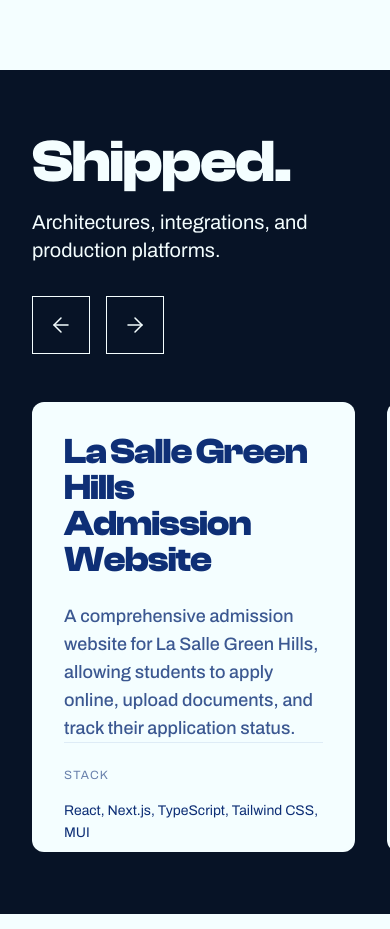
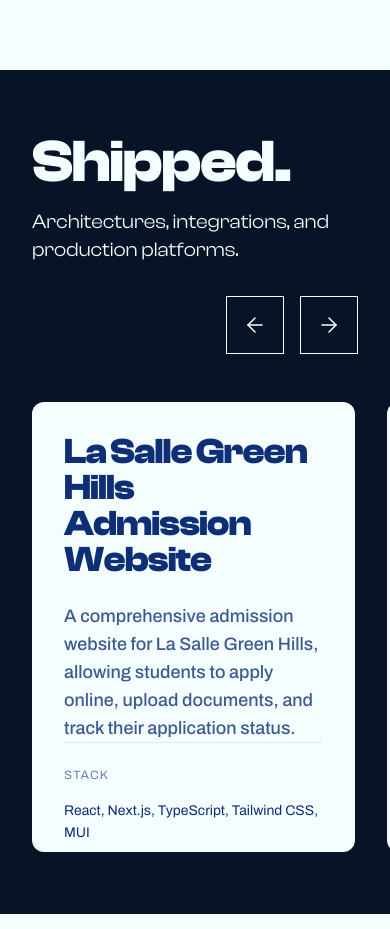
Before and after one commit to cjsupan/cj-portfolio, a React (Vite) app: page / in a window 390 px wide. Shown: the part 3460-4389 px from the top of the page. Built offline with nearby package versions, Linux system fonts and the light colour scheme.

Commit message:
fix: adjust layout and alignment in Projects section for improved presentation

```diff
--- a/src/sections/projects.tsx
+++ b/src/sections/projects.tsx
@@ -13,19 +13,19 @@
       id="projects"
       className="w-full min-h-dvh flex flex-col justify-center py-12 md:py-20 bg-background-dark text-primary-dark dark:bg-accent-dark/10 dark:text-primary-dark relative overflow-hidden"
     >
-      <div className="max-w-7xl mx-auto w-full px-8 md:px-16 mb-12 flex flex-col md:flex-row md:items-end justify-between gap-8">
+      <div className="max-w-7xl mx-auto w-full px-8 md:px-16 mb-12 flex flex-col md:flex-row md:items-end md:justify-between justify-start items-start gap-8">
         {/* The Heavy Header */}
         <div className="flex flex-col gap-4">
           <h2 className="text-6xl md:text-8xl font-heading font-bold leading-none tracking-tight">
             Shipped.
           </h2>
-          <p className="font-body text-xl md:text-2xl ">
+          <p className="text-xl md:text-2xl ">
             Architectures, integrations, and production platforms.
           </p>
         </div>
 
         {/* Minimalist Custom Navigation */}
-        <div className="flex gap-4 z-20">
+        <div className="flex gap-4 z-20 self-end">
           <button
             className="p-4 border border-primary-dark hover:bg-primary-dark hover:text-primary-light dark:border-primary-dark dark:hover:border-primary-default dark:hover:bg-primary-default dark:hover:text-primary-dark transition-colors duration-200"
             onClick={() => swiperRef.current?.slidePrev()}
```
